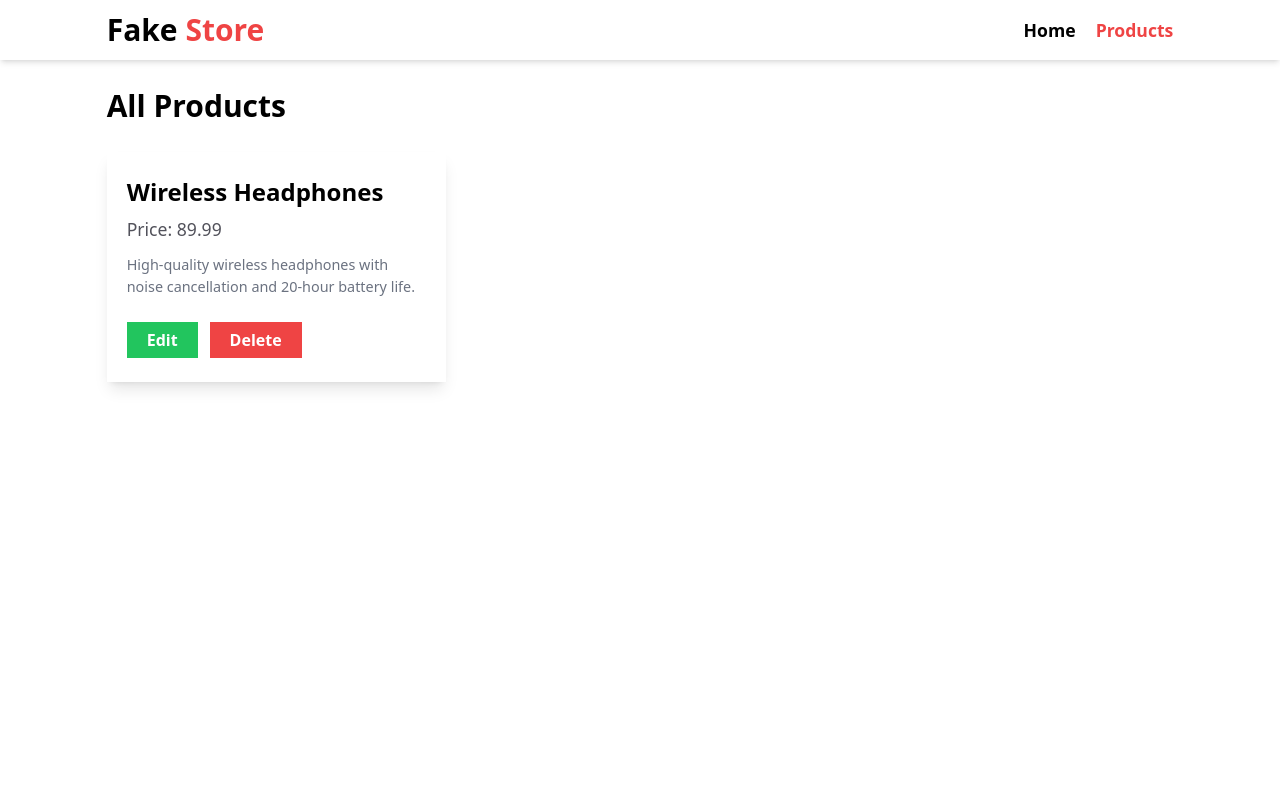
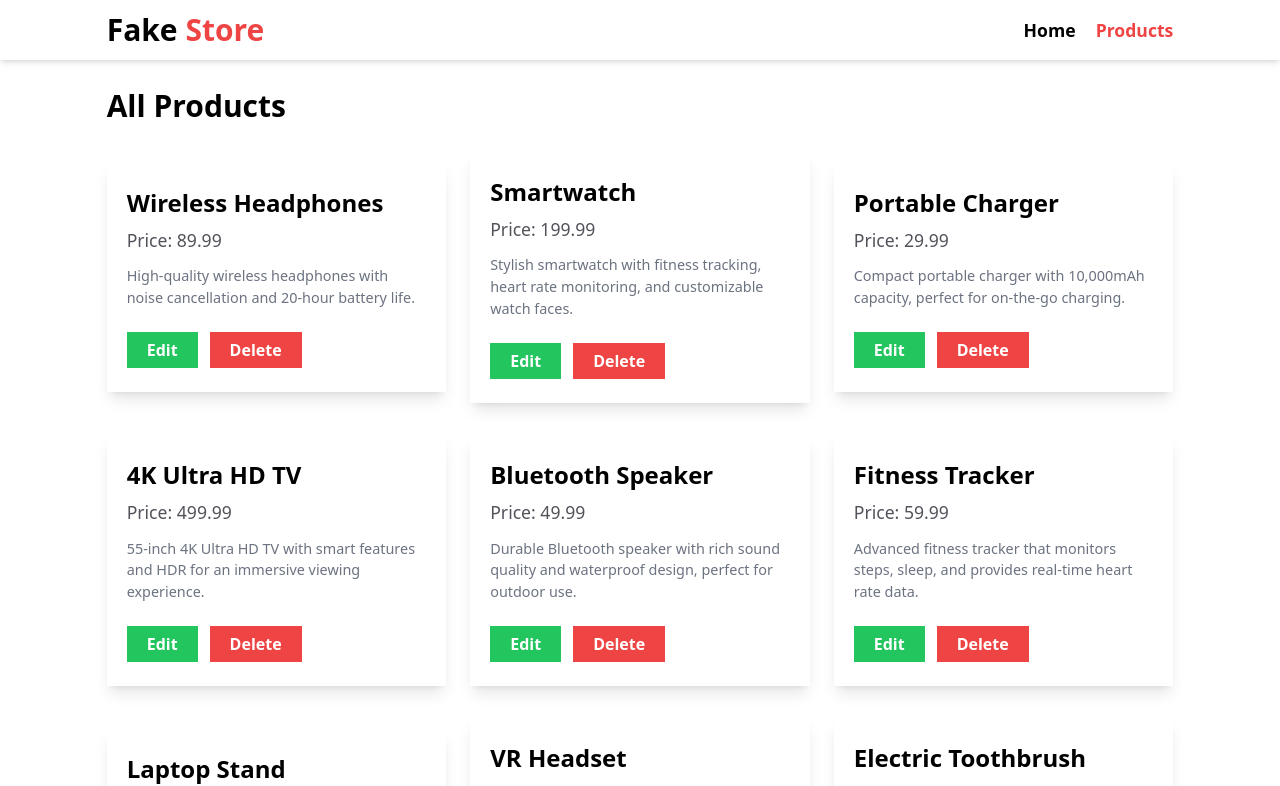
Before and after one commit to pxycknomdictator/rtk-query-practice, a React app: page /products in a window 1280 px wide. Shown: the top 786 px of the page. Built offline with nearby package versions, Linux system fonts and the light colour scheme; data requests are answered from the project's data file; the HTML template or start-up script is replaced by a standard one.

Commit message:
fetched all products from server

```diff
--- a/src/components/Card.jsx
+++ b/src/components/Card.jsx
@@ -1,12 +1,11 @@
-export const Card = () => {
+/* eslint-disable react/prop-types */
+export const Card = ({ data }) => {
+  const { title, description, price } = data;
   return (
     <li className="w-full shadow-lg px-5 py-6">
-      <h2 className="text-2xl font-semibold">Wireless Headphones</h2>
-      <h3 className="text-[1.1rem] text-zinc-600 my-2">Price: 89.99</h3>
-      <p className="text-[.9rem] my-3 text-gray-500">
-        High-quality wireless headphones with noise cancellation and 20-hour
-        battery life.
-      </p>
+      <h2 className="text-2xl font-semibold">{title}</h2>
+      <h3 className="text-[1.1rem] text-zinc-600 my-2">Price: {price}</h3>
+      <p className="text-[.9rem] my-3 text-gray-500">{description}</p>
       <div className="space-y-3 sm:space-x-3">
         <button className="text-white font-semibold py-1.5 w-full sm:w-auto px-5 bg-green-500 hover:bg-green-600">
           Edit
--- a/src/components/ProductsList.jsx
+++ b/src/components/ProductsList.jsx
@@ -1,9 +1,20 @@
+import { useGetAllProductsQuery } from "../store/features/productSlice";
 import { Card } from "./Card";
 
+const Loading = () => <h1>Loading...</h1>;
+const Error = () => <h1>Oh nooooooooo we got an Error!!!</h1>;
+
 export const ProductsList = () => {
+  const { data: products, isError, isLoading } = useGetAllProductsQuery();
+
+  if (isLoading) return <Loading />;
+  if (isError) return <Error />;
+
   return (
     <ul className="grid grid-cols-1 gap-x-6 md:grid-cols-2 place-items-center gap-y-8 xl:grid-cols-3">
-      <Card />
+      {products.map((product) => (
+        <Card key={Math.random()} data={product} />
+      ))}
     </ul>
   );
 };
--- /dev/null
+++ b/src/store/features/productSlice.js
@@ -0,0 +1,13 @@
+import { createApi, fetchBaseQuery } from "@reduxjs/toolkit/query/react";
+
+export const productsSlice = createApi({
+  reducerPath: "products",
+  baseQuery: fetchBaseQuery({ baseUrl: "http://localhost:3000" }),
+  endpoints: (builder) => ({
+    getAllProducts: builder.query({
+      query: () => "/products",
+    }),
+  }),
+});
+
+export const { useGetAllProductsQuery } = productsSlice;
--- a/src/store/store.js
+++ b/src/store/store.js
@@ -1,5 +1,10 @@
 import { configureStore } from "@reduxjs/toolkit";
+import { productsSlice } from "./features/productSlice";
 
 export const productStore = configureStore({
-  reducer: {},
+  reducer: {
+    [productsSlice.reducerPath]: productsSlice.reducer,
+  },
+  middleware: (getDefaultMiddleware) =>
+    getDefaultMiddleware().concat(productsSlice.middleware),
 });
```
